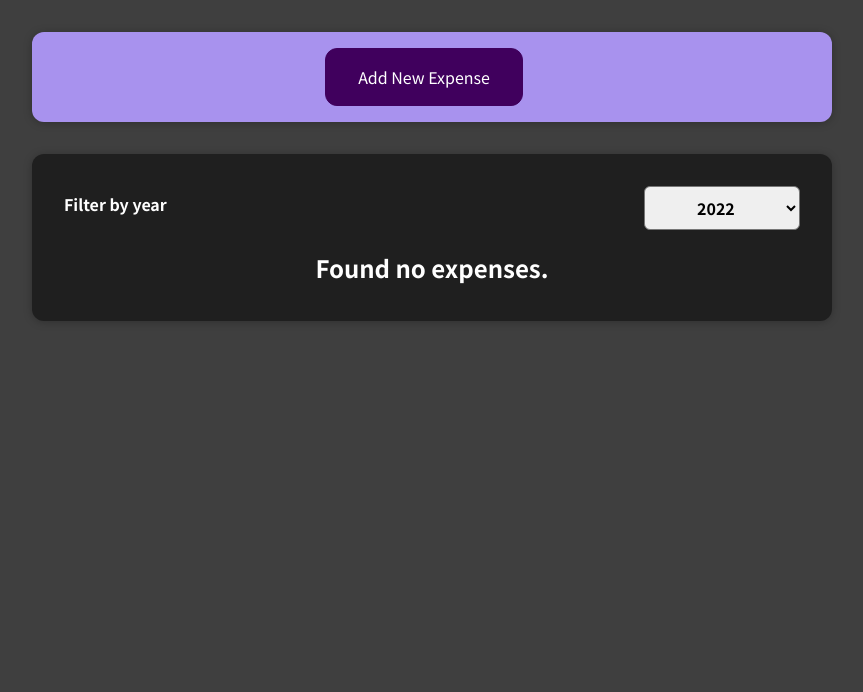
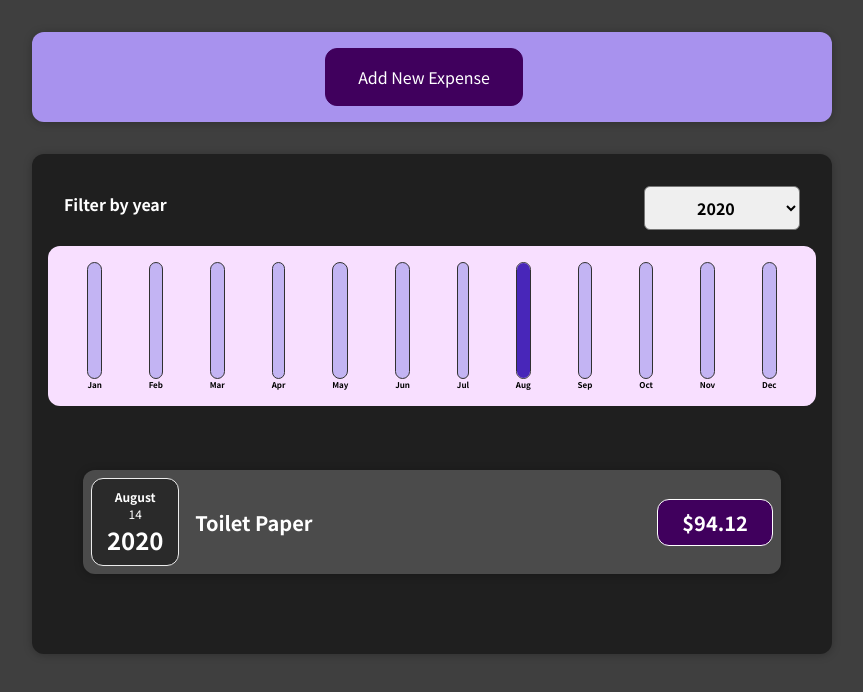
Before and after one commit to YaroslavSnigur/React-Project-Expenses, a React (Create React App) app: page / in a window 1280 px wide. Shown: the top 692 px of the page, without its empty margins (208-1071 px from the left). Built offline with nearby package versions, Linux system fonts and the light colour scheme.

Commit message:
final commit

```diff
--- /dev/null
+++ b/src/components/Chart/Chart.css
@@ -0,0 +1,9 @@
+.chart {
+  padding: 1rem;
+  border-radius: 12px;
+  background-color: #f8dfff;
+  text-align: center;
+  display: flex;
+  justify-content: space-around;
+  height: 10rem;
+}
--- /dev/null
+++ b/src/components/Chart/Chart.jsx
@@ -0,0 +1,23 @@
+import "./Chart.css";
+import React from "react";
+import ChartBar from "./ChartBar";
+
+const Chart = (props) => {
+  const dataPointValues = props.dataPoints.map((dataPoint) => dataPoint.value);
+  const totalMaximum = Math.max(...dataPointValues);
+
+  return (
+    <div className="chart">
+      {props.dataPoints.map((dataPoint) => (
+        <ChartBar
+          key={dataPoint.label}
+          value={dataPoint.value}
+          maxValue={totalMaximum}
+          label={dataPoint.label}
+        />
+      ))}
+    </div>
+  );
+};
+
+export default Chart;
--- /dev/null
+++ b/src/components/Chart/ChartBar.css
@@ -0,0 +1,30 @@
+.chart-bar {
+  height: 100%;
+  display: flex;
+  flex-direction: column;
+  align-items: center;
+}
+
+.chart-bar__inner {
+  height: 100%;
+  width: 100%;
+  border: 1px solid #313131;
+  border-radius: 12px;
+  background-color: #c3b4f3;
+  overflow: hidden;
+  display: flex;
+  flex-direction: column;
+  justify-content: flex-end;
+}
+
+.chart-bar__fill {
+  background-color: #4826b9;
+  width: 100%;
+  transition: all 0.3s ease-out;
+}
+
+.chart-bar__label {
+  font-weight: bold;
+  font-size: 0.5rem;
+  text-align: center;
+}
--- /dev/null
+++ b/src/components/Chart/ChartBar.jsx
@@ -0,0 +1,27 @@
+import React from "react";
+
+import "./ChartBar.css";
+
+const ChartBar = (props) => {
+  let barFillHeight = "0%";
+
+  if (props.maxValue > 0) {
+    barFillHeight = Math.round((props.value / props.maxValue) * 100) + "%";
+  }
+
+  console.log(props);
+
+  return (
+    <div className="chart-bar">
+      <div className="chart-bar__inner">
+        <div
+          className="chart-bar__fill"
+          style={{ height: barFillHeight }}
+        ></div>
+      </div>
+      <div className="chart-bar__label">{props.label}</div>
+    </div>
+  );
+};
+
+export default ChartBar;
--- a/src/components/Expenses/ExpenseItem.jsx
+++ b/src/components/Expenses/ExpenseItem.jsx
@@ -1,15 +1,9 @@
 import "./ExpenseItem.css";
 import ExpenseDate from "./ExpenseDate";
 import Card from "../UI/Card";
-import React, { useState } from "react";
+import React from "react";
 
 const ExpenseItem = (props) => {
-  const [title, setTitle] = useState(props.title);
-
-  const clickHandler = () => {
-    setTitle("Updated!");
-  };
-
   return (
     <li>
       <Card className="expense-item">
@@ -18,7 +12,6 @@ const ExpenseItem = (props) => {
           <h2>{props.title}</h2>
           <div className="expense-item__price">${props.amount}</div>
         </div>
-        <button onClick={clickHandler}>Change Title</button>
       </Card>
     </li>
   );
--- a/src/components/Expenses/Expenses.jsx
+++ b/src/components/Expenses/Expenses.jsx
@@ -1,11 +1,12 @@
+import React, { useState } from "react";
+import Card from "../UI/Card";
+import ExpensesFilter from "./ExpensesFilter";
 import ExpensesList from "./ExpensesList";
-import ExpensesFilter from "./ExpensesFilter";
+import ExpensesChart from "./ExpensesChart";
 import "./Expenses.css";
-import Card from "../UI/Card";
-import React, { useState } from "react";
 
 const Expenses = (props) => {
-  const [filteredYear, setFilteredYear] = useState("2022");
+  const [filteredYear, setFilteredYear] = useState("2020");
 
   const filterChangeHandler = (selectedYear) => {
     setFilteredYear(selectedYear);
@@ -22,6 +23,7 @@ const Expenses = (props) => {
           selected={filteredYear}
           onChangeFilter={filterChangeHandler}
         />
+        <ExpensesChart expenses={filteredExpenses} />
         <ExpensesList items={filteredExpenses} />
       </Card>
     </div>
--- /dev/null
+++ b/src/components/Expenses/ExpensesChart.jsx
@@ -0,0 +1,29 @@
+import React from "react";
+
+import Chart from "../Chart/Chart";
+
+const ExpensesChart = (props) => {
+  const chartDataPoints = [
+    { label: "Jan", value: 0 },
+    { label: "Feb", value: 0 },
+    { label: "Mar", value: 0 },
+    { label: "Apr", value: 0 },
+    { label: "May", value: 0 },
+    { label: "Jun", value: 0 },
+    { label: "Jul", value: 0 },
+    { label: "Aug", value: 0 },
+    { label: "Sep", value: 0 },
+    { label: "Oct", value: 0 },
+    { label: "Nov", value: 0 },
+    { label: "Dec", value: 0 },
+  ];
+
+  for (const expense of props.expenses) {
+    const expenseMonth = expense.date.getMonth(); // starting at 0 => January => 0
+    chartDataPoints[expenseMonth].value += expense.amount;
+  }
+
+  return <Chart dataPoints={chartDataPoints} />;
+};
+
+export default ExpensesChart;
--- a/src/components/Expenses/ExpensesList.jsx
+++ b/src/components/Expenses/ExpensesList.jsx
@@ -1,10 +1,8 @@
 import "./ExpensesList.css";
-import React, { useState } from "react";
+import React from "react";
 import ExpenseItem from "./ExpenseItem";
 
 const ExpensesList = (props) => {
-  let expensesContent = <p>No expenses found.</p>;
-
   if (props.items.length === 0) {
     return <h2 className="expenses-list__fallback">Found no expenses.</h2>;
   }
--- a/src/components/NewExpense/ExpenseForm.jsx
+++ b/src/components/NewExpense/ExpenseForm.jsx
@@ -45,7 +45,7 @@ const ExpenseForm = (props) => {
     event.preventDefault();
     const expenseData = {
       title: enteredTitle,
-      amount: enteredAmount,
+      amount: +enteredAmount,
       date: new Date(enteredDate),
     };
     props.onSaveExpenseData(expenseData);
--- a/src/components/NewExpense/NewExpense.jsx
+++ b/src/components/NewExpense/NewExpense.jsx
@@ -11,6 +11,7 @@ const NewExpense = (props) => {
       ...enteredExpenseData,
     };
     props.onAddExpense(expenseData);
+    setIsEditing(false);
   };
 
   const startEditingHandler = () => {
--- a/src/index.css
+++ b/src/index.css
@@ -1,11 +1,11 @@
-@import url('https://fonts.googleapis.com/css2?family=Noto+Sans+JP:wght@400;700&display=swap');
+@import url("https://fonts.googleapis.com/css2?family=Noto+Sans+JP:wght@400;700&display=swap");
 
 * {
   box-sizing: border-box;
 }
 
 html {
-  font-family: 'Noto Sans JP', sans-serif;
+  font-family: "Noto Sans JP", sans-serif;
 }
 
 body {
```
Also changed, not shown: 1 other file (tests, documents, lock files or other folders).
